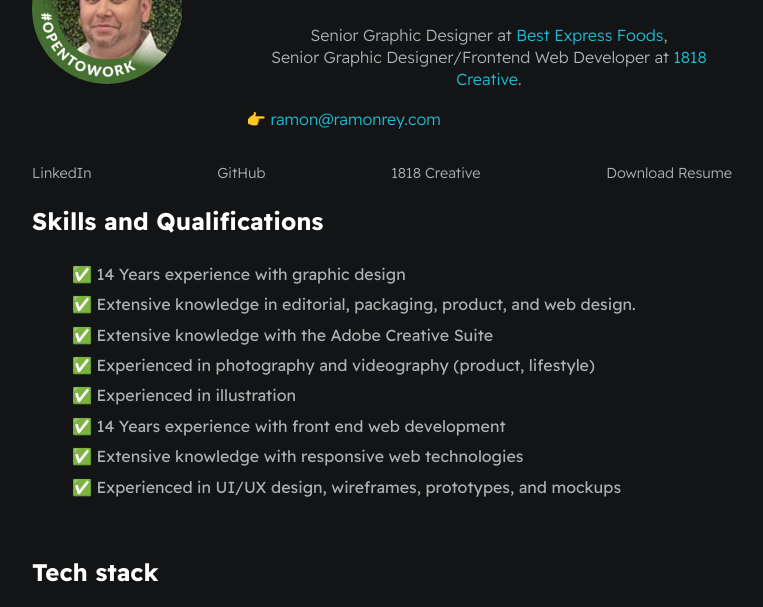
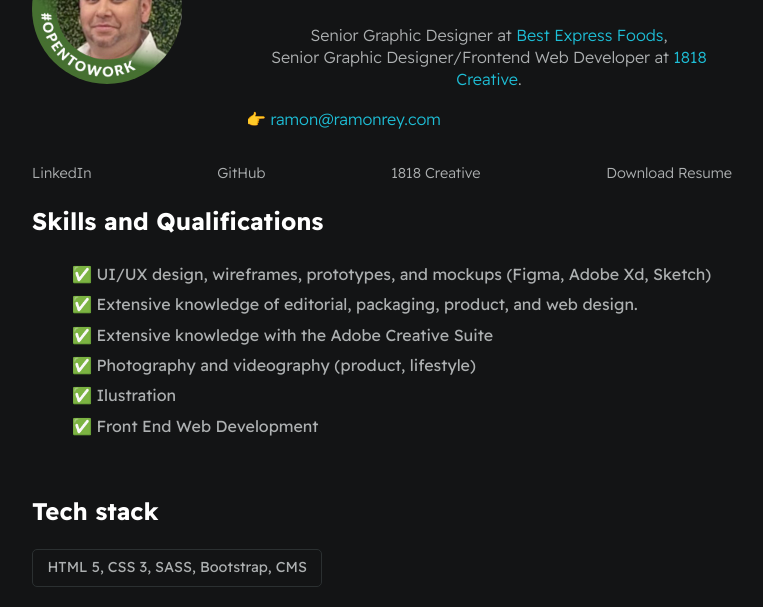
Before and after one commit to ramonrey/resume22, a plain HTML site: page index.html in a window 1280 px wide. Shown: the part 152-759 px from the top of the page, without its empty margins (258-1021 px from the left). Drawn offline with Linux system fonts and the light colour scheme.

Commit message:
Update index.html

```diff
--- a/index.html
+++ b/index.html
@@ -30,14 +30,12 @@
             <section id="section--page">
                 <h2>Skills and Qualifications</h2>
                 <ul id="qualifications--list">
-                    <li> ✅  14 Years experience with graphic design</li>
-                    <li> ✅  Extensive knowledge in editorial, packaging, product, and web design.</li>
+                    <li> ✅  UI/UX design, wireframes, prototypes, and mockups (Figma, Adobe Xd, Sketch)</li>
+                    <li> ✅  Extensive knowledge of editorial, packaging, product, and web design.</li>
                     <li> ✅  Extensive knowledge with the Adobe Creative Suite</li>
-                    <li> ✅  Experienced in photography and videography (product, lifestyle)</li>
-                    <li> ✅  Experienced in illustration</li>
-                    <li> ✅  14 Years experience with front end web development</li>
-                    <li> ✅  Extensive knowledge with responsive web technologies</li>
-                    <li> ✅  Experienced in UI/UX design, wireframes, prototypes, and mockups</li>
+                    <li> ✅  Photography and videography (product, lifestyle)</li>
+                    <li> ✅  Ilustration</li>
+                    <li> ✅  Front End Web Development</li>
                 </ul>
             </section>
 
@@ -58,7 +56,7 @@
 
                     <div class="card--work-history">
                         <strong>🚧 SENIOR GRAPHIC DESIGNER | BEST EXPRESS FOODS</strong>
-                        <p>01/2019 -Present</p>
+                        <p>01/2019 -12/2023</p>
                         <p>I am the creative lead for our in house brands and proucts. I create various packaging and do the photography for our food proudcts. Along with some of our social media and website marketing.</p>
                         <ul>
                             <li>Improved our online brand with social media marketing which helped increase our sales for Instacar and Costco nationally.</li>
```
